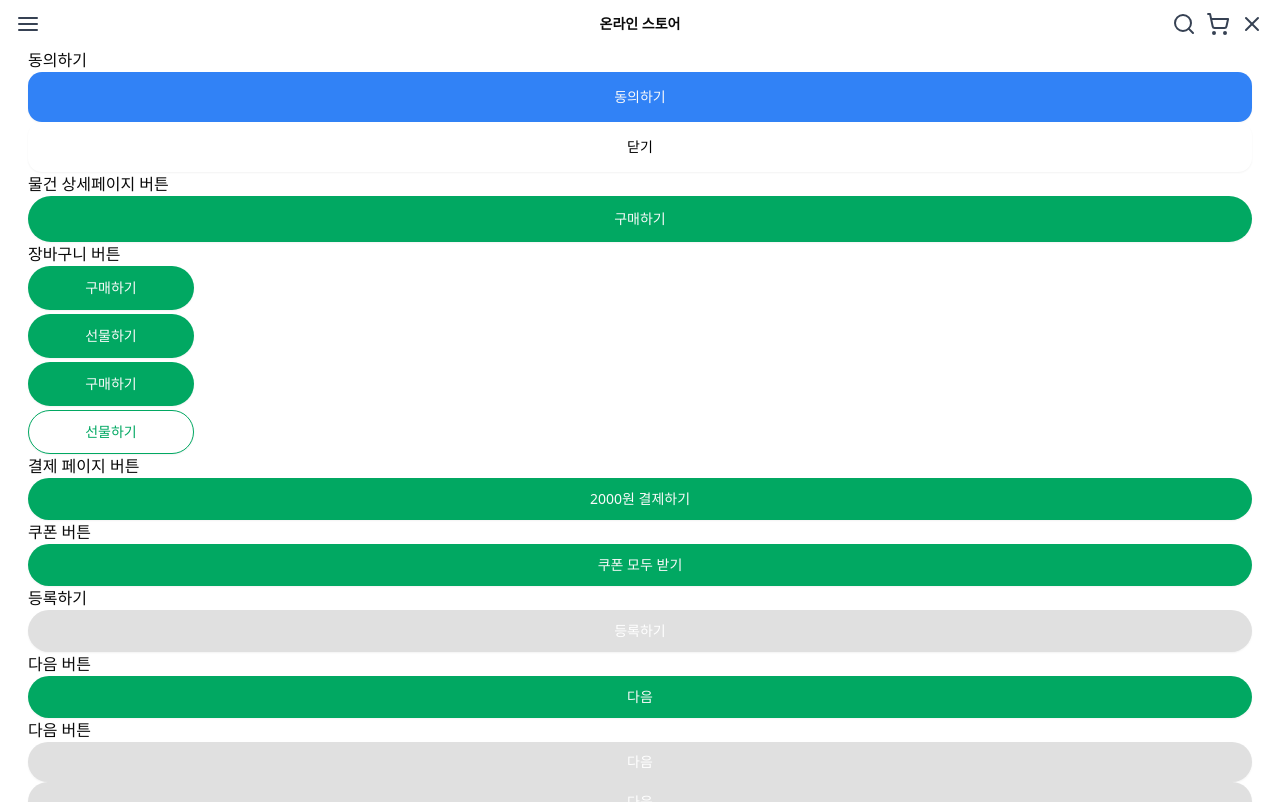
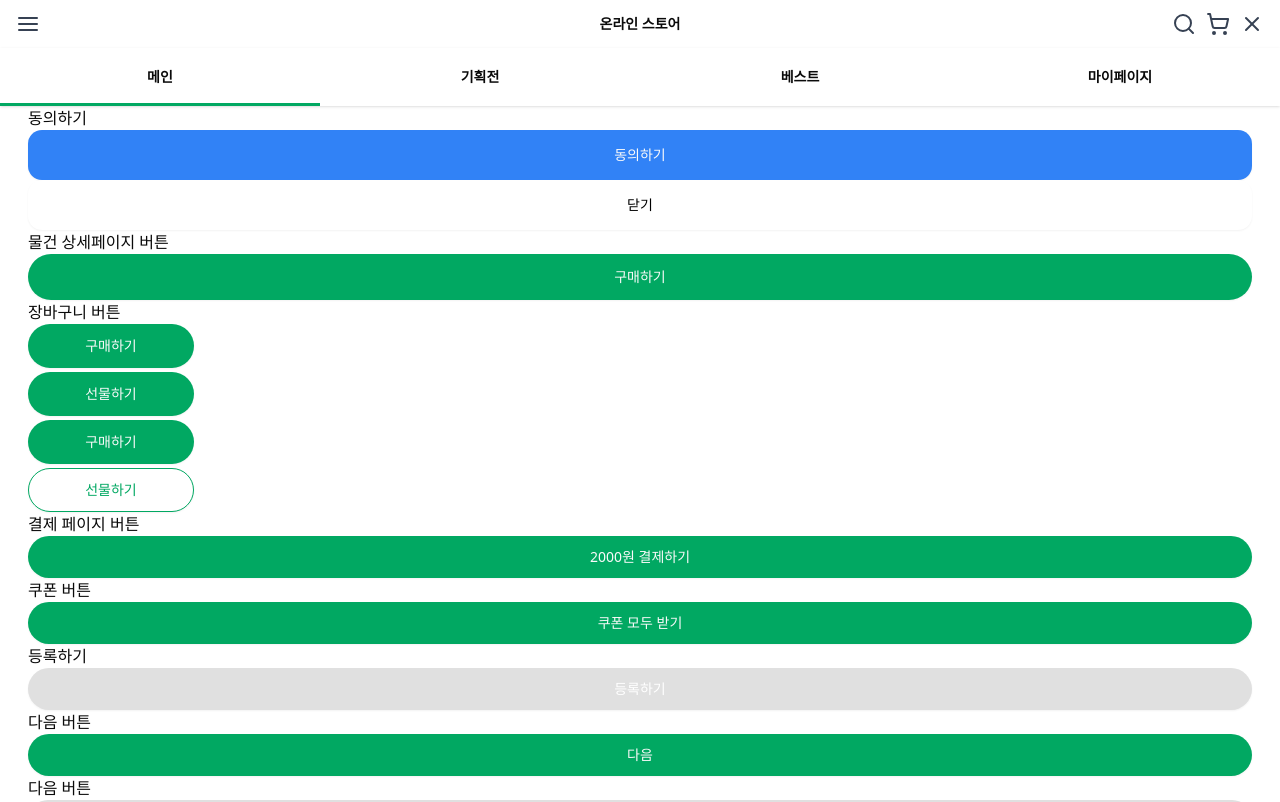
Before and after one commit to 3-114/FE-Starbucks-Renewal, a Next.js app: page / in a window 1280 px wide. Shown: the top 802 px of the page. Built offline with nearby package versions, Linux system fonts and the light colour scheme.

Commit message:
feat : mainNav 제작

```diff
--- a/src/app/(main)/(hasNav)/event/page.tsx
+++ b/src/app/(main)/(hasNav)/event/page.tsx
@@ -0,0 +1,5 @@
+export default function page() {
+  return (
+    <div>page</div>
+  )
+}
--- a/src/app/(main)/(hasNav)/layout.tsx
+++ b/src/app/(main)/(hasNav)/layout.tsx
@@ -1,6 +1,10 @@
+import MainNav from '@/components/layout/navs/MainNav'
+import { MainNavData } from '@/data/NavData'
+
 export default async function layout({children}: Readonly<{children: React.ReactNode}>) {
   return (
     <>
+      <MainNav NavData={MainNavData}/>
       {children}
     </>
   )
--- /dev/null
+++ b/src/components/layout/navs/MainNav.tsx
@@ -0,0 +1,57 @@
+'use client';
+
+import Link from 'next/link';
+import { cn } from '@/lib/utils';
+import { usePathname } from 'next/navigation';
+import { useEffect, useRef, useState, useMemo } from 'react';
+
+import { NavMenuType } from '@/types/Initial/InitialDataTypes';
+
+export default function MainNav({NavData}: {NavData:NavMenuType[]}) {
+
+  const pathName = usePathname();
+
+  const [activeMenuStyle, setActiveMenuStyle] = useState({ left: 0, width: 0 });
+
+  const menuRefs = useRef<(HTMLLIElement | null)[]>([]);
+
+  const navDataMemo = useMemo(() => NavData, [NavData]);
+
+  useEffect(() => {
+    const activeMenu = menuRefs.current.find(
+      (el, index) => navDataMemo[index].link === pathName && el
+    );
+
+    if (activeMenu) {
+      const { offsetLeft, offsetWidth } = activeMenu;
+      setActiveMenuStyle({ left: offsetLeft, width: offsetWidth });
+    }
+  }, [pathName, navDataMemo]);
+
+  return (
+    <div>
+      <ul className="grid grid-cols-4 relative  text-center shadow-sm">
+        {NavData.map((menu, index) => (
+          <Link key={menu.id} href={menu.link}>
+            <li
+              ref={(el) => {
+                menuRefs.current[index] = el;
+              }}
+              data-state={menu.link === pathName ? 'active' : 'inactive'}
+              className={cn(
+                'text-sm tracking-normal font-semibold py-[19px] text-nowrap cursor-pointer',
+                'data-[state=active]:pb-[2px]'
+              )}
+            >
+              {menu.title}
+            </li>
+          </Link>
+        ))}
+        <div
+          className="absolute bottom-0 h-[3px] bg-[#01A862] transition-all duration-300"
+          style={{ left: activeMenuStyle.left, width: activeMenuStyle.width }}
+        ></div>
+      </ul>
+    </div>
+  );
+}
--- /dev/null
+++ b/src/data/NavData.ts
@@ -0,0 +1,24 @@
+import { NavMenuType } from "@/types/Initial/InitialDataTypes"
+
+export const MainNavData: NavMenuType[] = [
+    {
+        id: 1,
+        title: '메인',
+        link: '/',
+      },
+    {
+        id: 2,
+        title: '기획전',
+        link: '/event',
+      },
+    {
+        id: 3,
+        title: '베스트',
+        link: '/best',
+      },
+      {
+        id: 4,
+        title: '마이페이지',
+        link: '/mypage',
+      },
+]
--- a/src/types/Initial/InitialDataTypes.ts
+++ b/src/types/Initial/InitialDataTypes.ts
@@ -10,6 +10,12 @@ export interface LoginUnderMenuType {
     Link: string;
 }
 
+export interface NavMenuType {
+    id: number;
+    title: string;
+    link: string;
+}
+
 export interface WelcomeUserCardProps {
     username?: string
     message?: string
```
